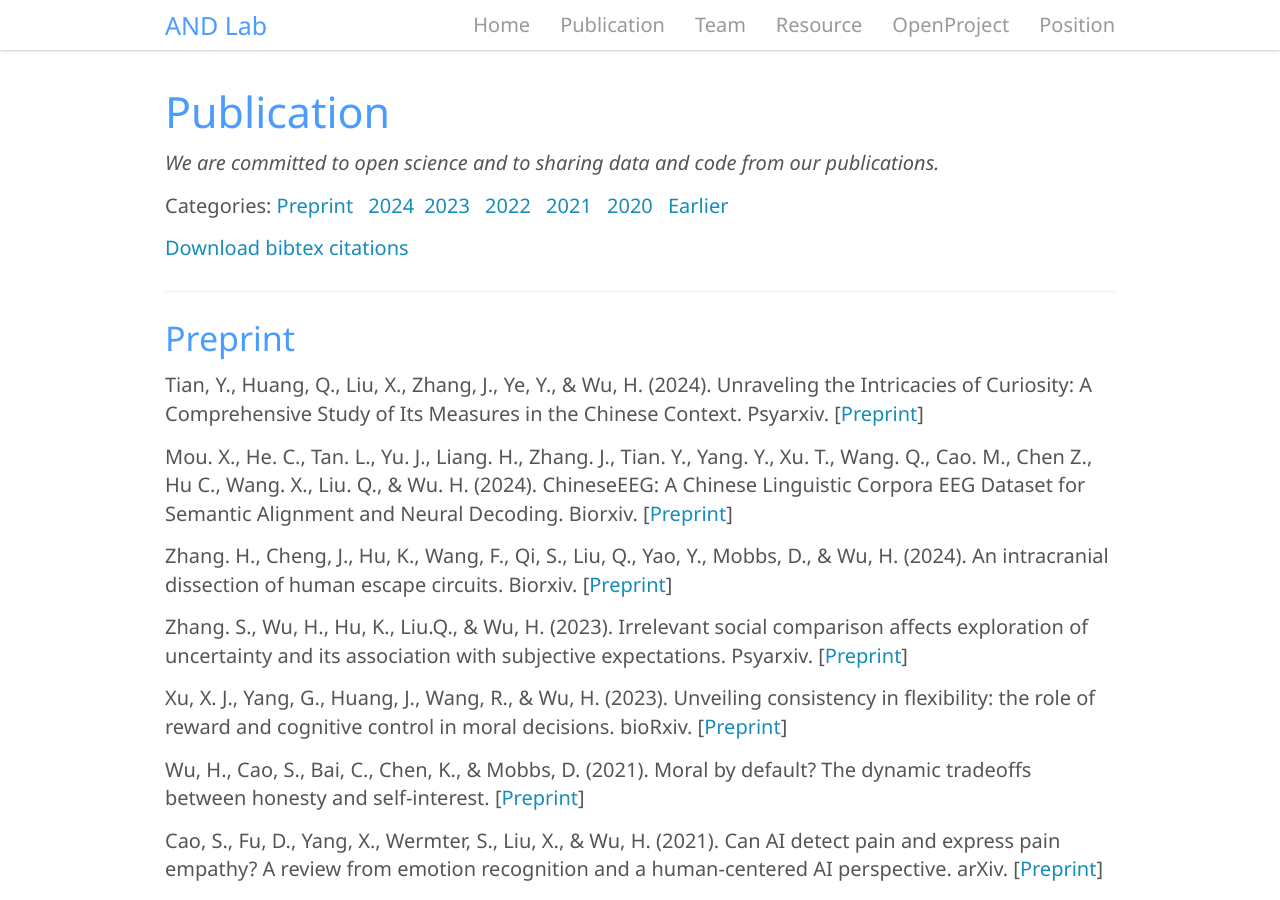
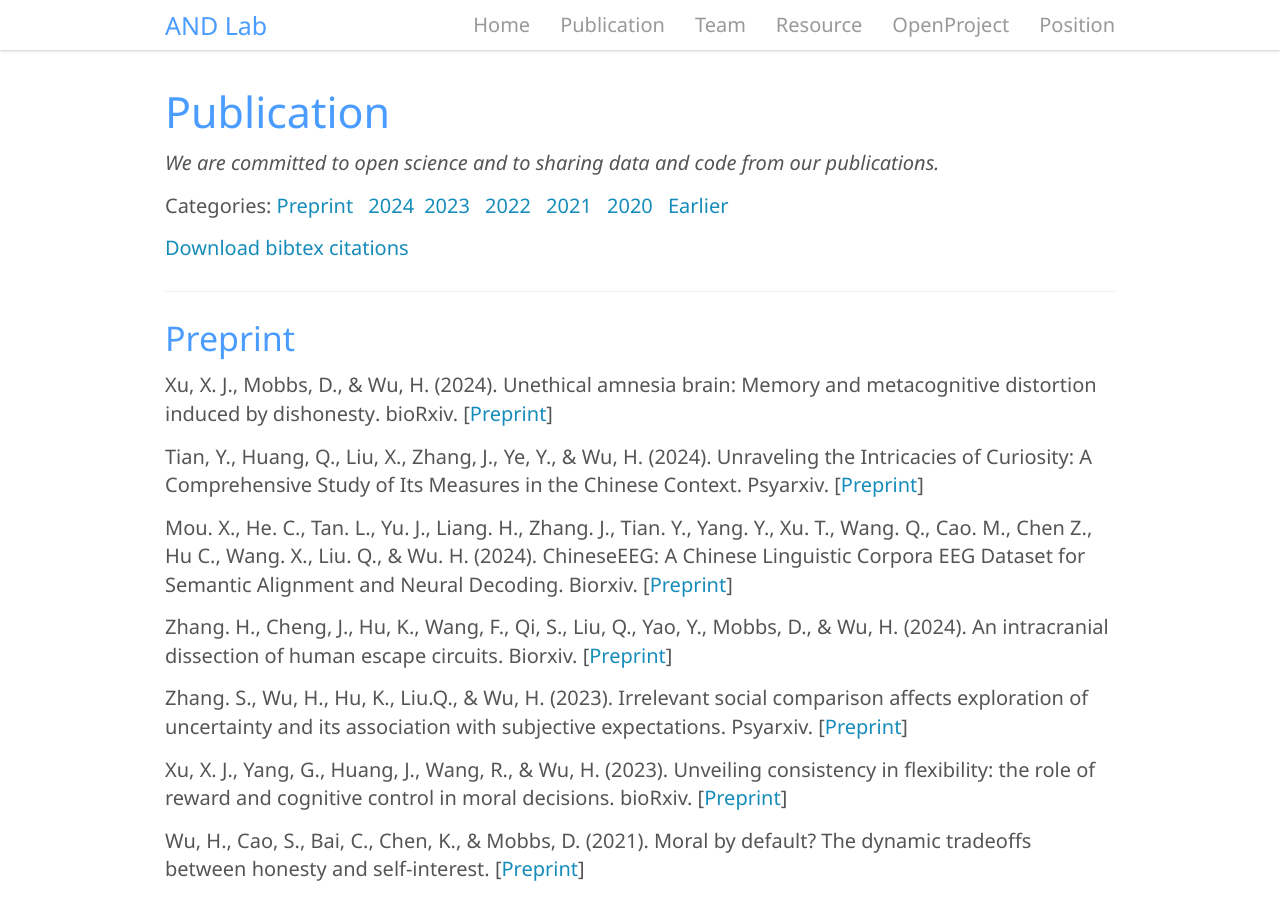
Before and after one commit to andlab-um/lab-website, a Jekyll site: the page built from _pages/publication.md, in a window 1280 px wide and 900 px high. Built offline with Jekyll 4.4.1, drawn with Linux system fonts in a browser that asks for light colours; nearby versions of some CDN libraries.

Commit message:
Update publication.md

```diff
--- a/_pages/publication.md
+++ b/_pages/publication.md
@@ -15,6 +15,8 @@ permalink: /publication
 ---
 
 ### Preprint
+Xu, X. J., Mobbs, D., & Wu, H. (2024). **Unethical amnesia brain: Memory and metacognitive distortion induced by dishonesty**. bioRxiv.
+    [[Preprint](https://www.biorxiv.org/content/10.1101/2024.03.03.583239v1){:target="_blank"}]
 
 Tian, Y., Huang, Q., Liu, X., Zhang, J., Ye, Y., & Wu, H. (2024). **Unraveling the Intricacies of Curiosity: A Comprehensive Study of Its Measures in the Chinese Context**.  Psyarxiv. [[Preprint](https://doi.org/10.31234/osf.io/5h6j8){:target="_blank"}]
 
```
